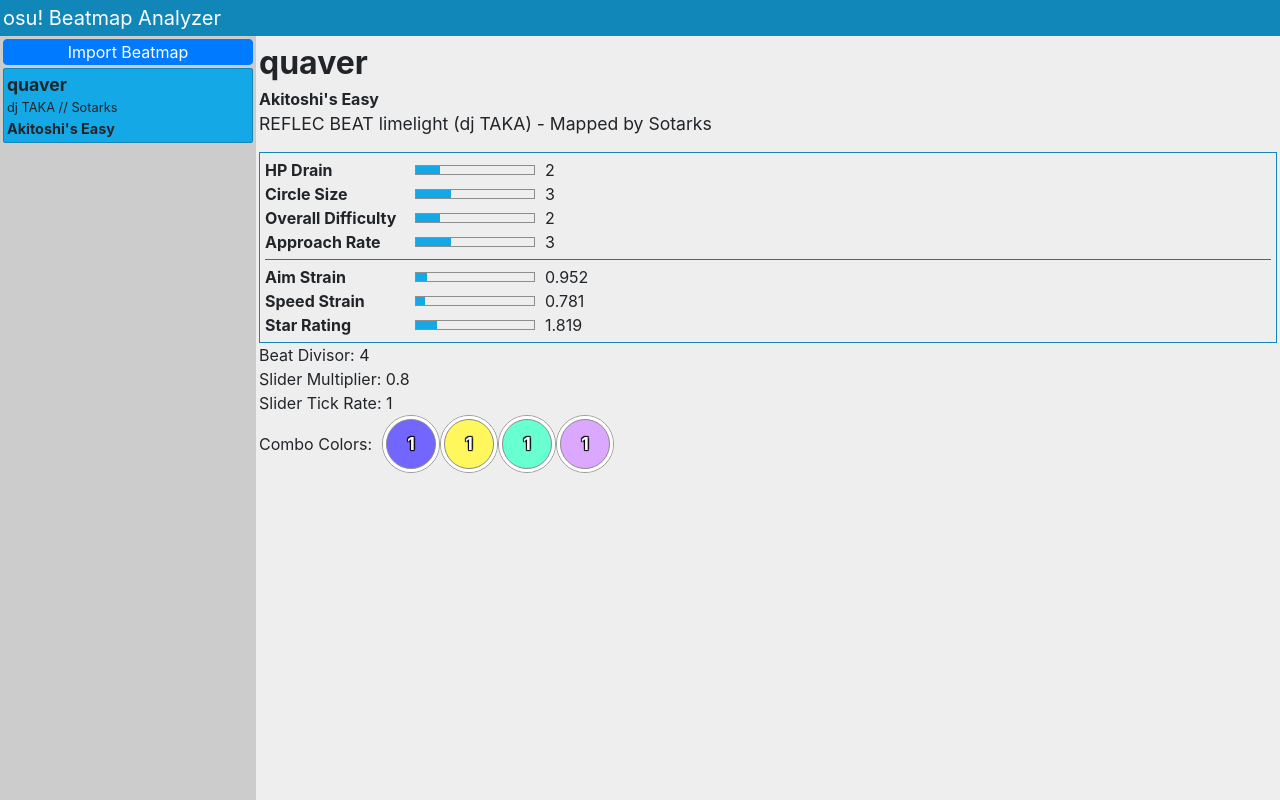
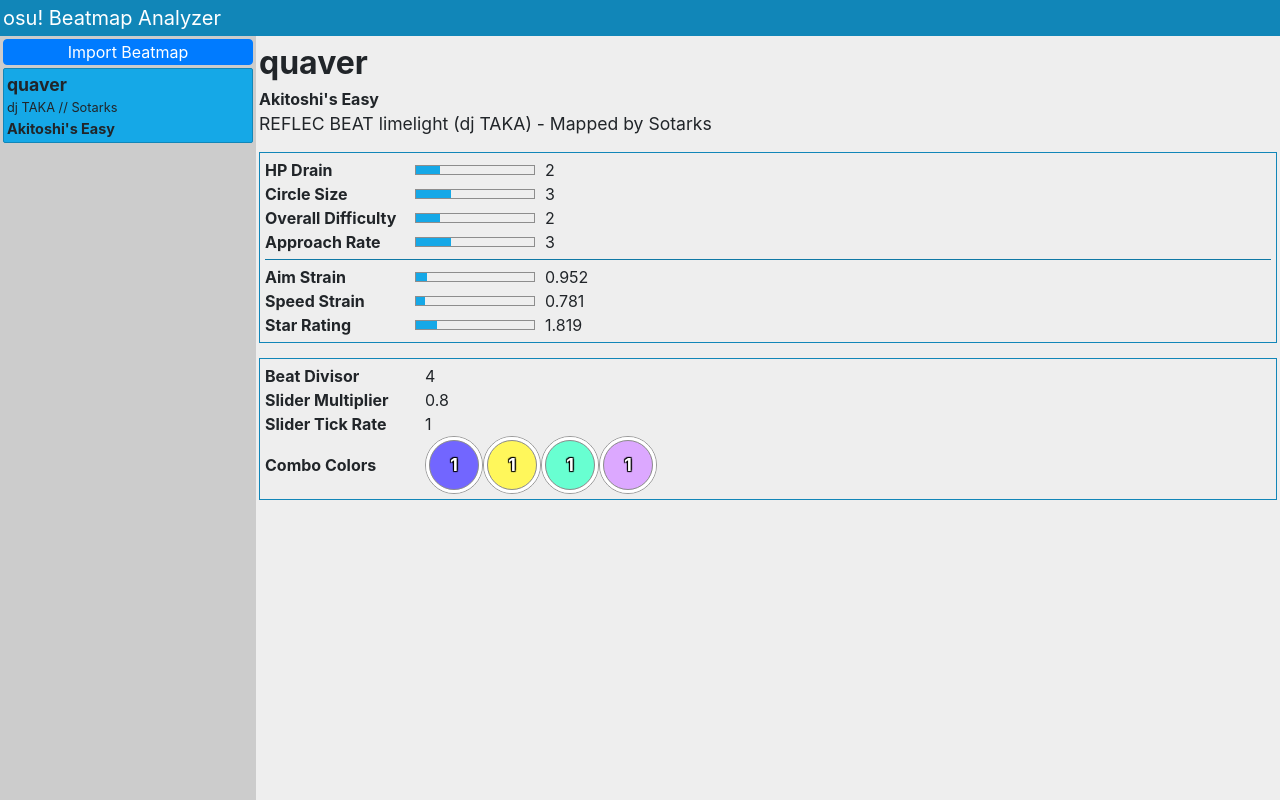
Before and after one commit to Ghabriel/osu-beatmap-analyzer, a React (Create React App) app: page / in a window 1280 px wide. Built offline with nearby package versions, Linux system fonts and the light colour scheme.

Commit message:
Improved the appearance of the new parameters

```diff
--- a/src/components/DifficultyAttributes.tsx
+++ b/src/components/DifficultyAttributes.tsx
@@ -1,45 +1,17 @@
 import React from 'react';
 import { colors } from '../helpers/style-variables';
 import { round } from '../helpers/utilities';
+import { propertyTableStyles as styles } from '../styles/property-table';
 import { Beatmap } from '../types/Beatmap';
-import { StyleMap } from '../types/StyleMap';
 import { PartialBar } from './PartialBar';
 
 export interface DifficultyAttributesProps {
     beatmap: Beatmap;
 }
 
-const styles: StyleMap = {
-    difficulty: {
-        border: `1px solid ${colors.primaryBorder}`,
-        marginTop: '15px',
-        padding: '5px',
-    },
-
-    trait: {
-        alignItems: 'center',
-        display: 'flex',
-        flexDirection: 'row',
-    },
-
-    traitKey: {
-        fontWeight: 'bold',
-        width: '150px',
-    },
-
-    traitValue: {
-        marginLeft: '10px',
-    },
-
-    traitDivisor: {
-        marginBottom: '5px',
-        marginTop: '5px',
-    },
-};
-
 export const DifficultyAttributes: React.FunctionComponent<DifficultyAttributesProps> = ({ beatmap }) => {
     return (
-        <div style={styles.difficulty}>
+        <div style={styles.frame}>
             <div style={styles.trait}>
                 <div style={styles.traitKey}>HP Drain</div>
                 <PartialBar fraction={beatmap.hpDrainRate / 10} />
--- a/src/components/Main.tsx
+++ b/src/components/Main.tsx
@@ -1,5 +1,6 @@
 import React from 'react';
 import { coalesce } from '../helpers/utilities';
+import { propertyTableStyles } from '../styles/property-table';
 import { Beatmap } from '../types/Beatmap';
 import { StyleMap } from '../types/StyleMap';
 import { ComboColors } from './ComboColors';
@@ -22,11 +23,23 @@
     author: {
         fontSize: '1.1rem',
     },
+};
 
-    comboColorsLabel: {
-        marginRight: '10px',
-    },
-};
+type JSXValue = string | number | JSX.Element;
+
+function trait(key: JSXValue, value: JSXValue): JSX.Element {
+    return (
+        <div style={propertyTableStyles.trait}>
+            <div style={propertyTableStyles.traitKey}>
+                {key}
+            </div>
+
+            <div style={propertyTableStyles.traitValue}>
+                {value}
+            </div>
+        </div>
+    );
+}
 
 export const Main: React.FunctionComponent<MainProps> = ({ beatmap }) => {
     if (beatmap === null) {
@@ -60,13 +73,11 @@
 
             {/* <DifficultyHitObjectTable beatmap={beatmap} /> */}
 
-            <div>Beat Divisor: {beatmap.beatDivisor}</div>
-            <div>Slider Multiplier: {beatmap.sliderMultiplier}</div>
-            <div>Slider Tick Rate: {beatmap.sliderTickRate}</div>
-
-            <div>
-                <span style={styles.comboColorsLabel}>Combo Colors:</span>
-                <ComboColors beatmap={beatmap}></ComboColors>
+            <div style={propertyTableStyles.frame}>
+                {trait('Beat Divisor', beatmap.beatDivisor)}
+                {trait('Slider Multiplier', beatmap.sliderMultiplier)}
+                {trait('Slider Tick Rate', beatmap.sliderTickRate)}
+                {trait('Combo Colors', <ComboColors beatmap={beatmap} />)}
             </div>
         </div>
     );
--- /dev/null
+++ b/src/styles/property-table.tsx
@@ -0,0 +1,30 @@
+import { colors } from '../helpers/style-variables';
+import { StyleMap } from '../types/StyleMap';
+
+export const propertyTableStyles: StyleMap = {
+    frame: {
+        border: `1px solid ${colors.primaryBorder}`,
+        marginTop: '15px',
+        padding: '5px',
+    },
+
+    trait: {
+        alignItems: 'center',
+        display: 'flex',
+        flexDirection: 'row',
+    },
+
+    traitKey: {
+        fontWeight: 'bold',
+        width: '150px',
+    },
+
+    traitValue: {
+        marginLeft: '10px',
+    },
+
+    traitDivisor: {
+        marginBottom: '5px',
+        marginTop: '5px',
+    },
+};
```
